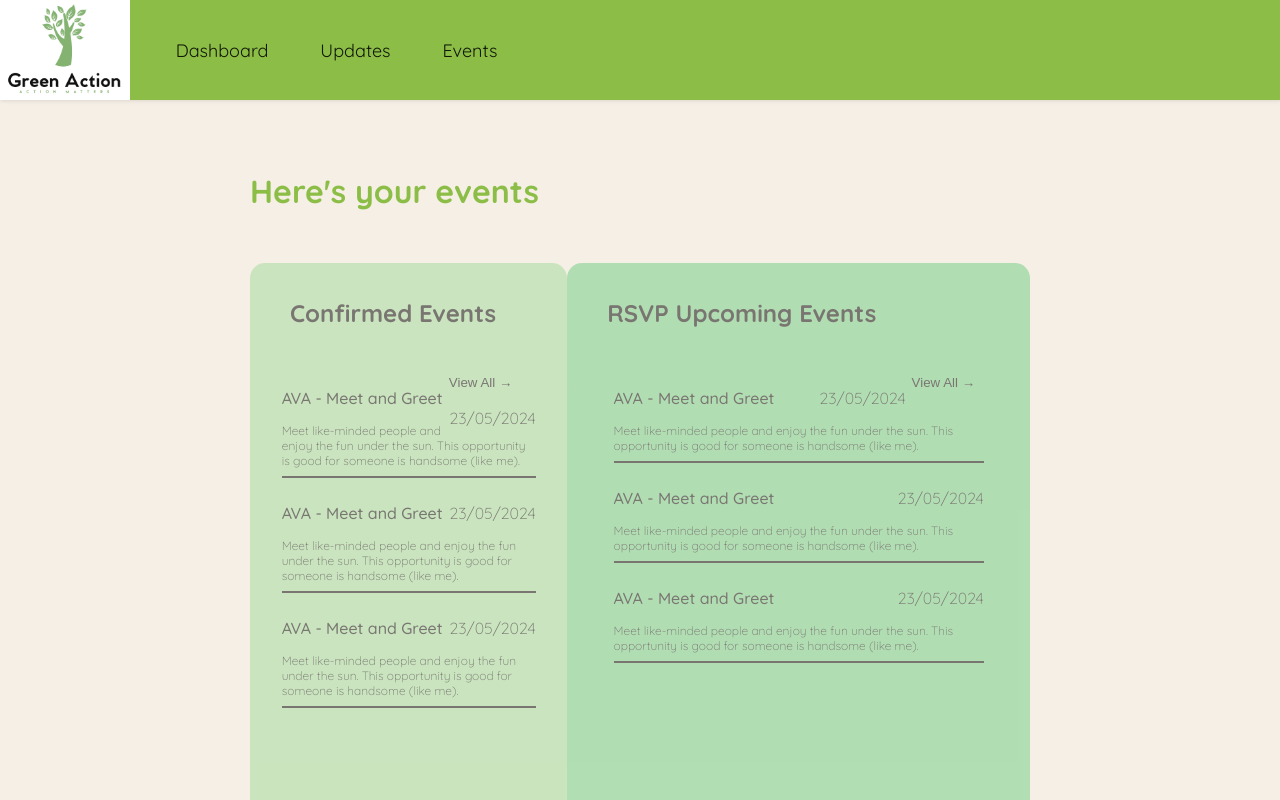
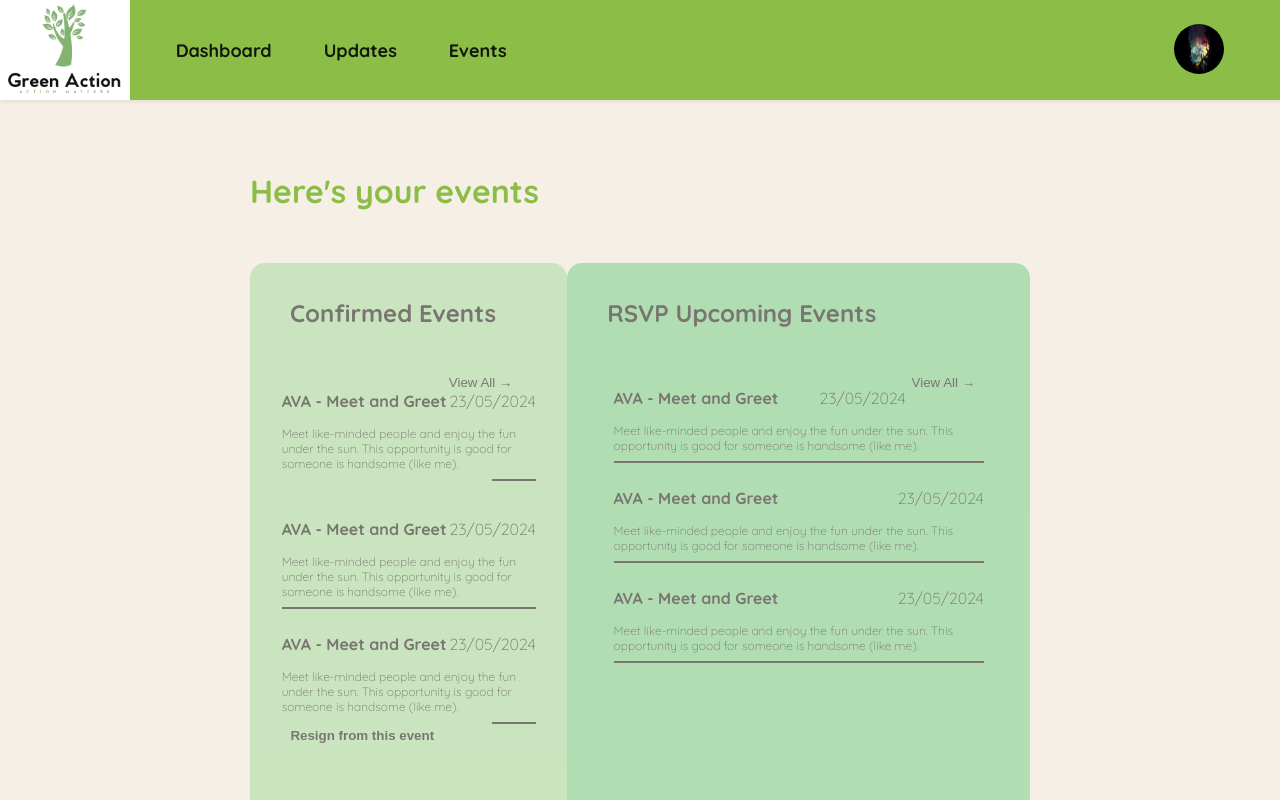
Before and after one commit to aintnoBaka7227/Green-Action-Volunteer-website, a website: page public/volunteers/event.html in a window 1280 px wide. Shown: the top 800 px of the page. Drawn offline with Linux system fonts and the light colour scheme.

Commit message:
working on button

```diff
--- a/public/volunteers/event.html
+++ b/public/volunteers/event.html
@@ -17,16 +17,21 @@
                 <img src="/assets/logo.png" alt="Logo" class="logo-image">
             </a>
             <ul>
-                <li><a href="about.html">Dashboard</a></li>
-                <li><a href="location.html">Updates</a></li>
-                <li><a href="updates.html">Events</a></li>
-                <li></li>
+                <li><a href="/volunteers/homepage.html" style="font-weight: bold;">Dashboard</a></li>
+                <li><a href="/volunteers/update.html" style="font-weight: bold;">Updates</a></li>
+                <li><a href="/volunteers/event.html" style="font-weight: bold;">Events</a></li>
+                <li style="float: right; margin-right: 30px; margin-top: -15px;">
+                    <a href="/volunteers/event.html">
+                        <img src="/assets/wp6396116.jpg" alt="profile pic" style="width: 50px; height: 50px; border-radius: 50%;">
+                    </a>
+                </li>
             </ul>
         </header>
         <main>
             <div class="content">
                 <h1 class="h1">Here's your events</h1>
             </div>
+
             <div style="display: flex; padding-top: 30px;">
               <div class="events-dashboard">
                 <h2>Confirmed Events</h2>
@@ -39,6 +44,7 @@
                             Meet like-minded people and enjoy the fun under the sun. This opportunity is good for someone is handsome (like me).
                         </div>
                     </div>
+                    <button type="button" class="resign-button">Resign from this event</button>
                     <hr style="border: 1px solid black; color: black; margin-bottom: 25px;">
                     <div class="event-title">AVA - Meet and Greet</div>
                     <div class="date">23/05/2024</div>
@@ -58,6 +64,7 @@
                     <hr style="border: 1px solid black; color: black; margin-bottom: 25px;">
                 </div>
               </div>
+
               <div class="updates-dashboard">
                 <h2>RSVP Upcoming Events</h2>
                 <button type="button">View All →</button>
@@ -90,7 +97,6 @@
               </div>
           </div>
 
-
         </main>
     </body>
 </html>
--- a/public/volunteers/volunteers.css
+++ b/public/volunteers/volunteers.css
@@ -25,7 +25,7 @@
   padding-top: 47px;
   display: inline-block;
   vertical-align:top;
-  float: right;
+  float:   right;
   border: none;
   border-radius: 15px;
   background-color: #9FDB97;
@@ -67,11 +67,10 @@
   background-color: #70CD81;
 }
 
-
 .event-title {
   color: #000;
   font-size: 16px;
-  font-weight: 500;
+  font-weight: bold;
   position: relative;
   white-space: nowrap;
   display: inline;
@@ -106,3 +105,15 @@
   position: relative;
   padding: 20px; /* Adjust padding as needed */
 }
+
+.innerdiv .resign-button {
+  width: 210px;
+  height: 10px;
+  top: 210px;
+  gap: 0px;
+  border-radius: 4px 0px 0px 0px;
+  opacity: 100;
+  font-weight: bold;
+  position: relative;
+  float: left;
+}
```
Also changed, not shown: public/assets/wp6396116.jpg (added).
